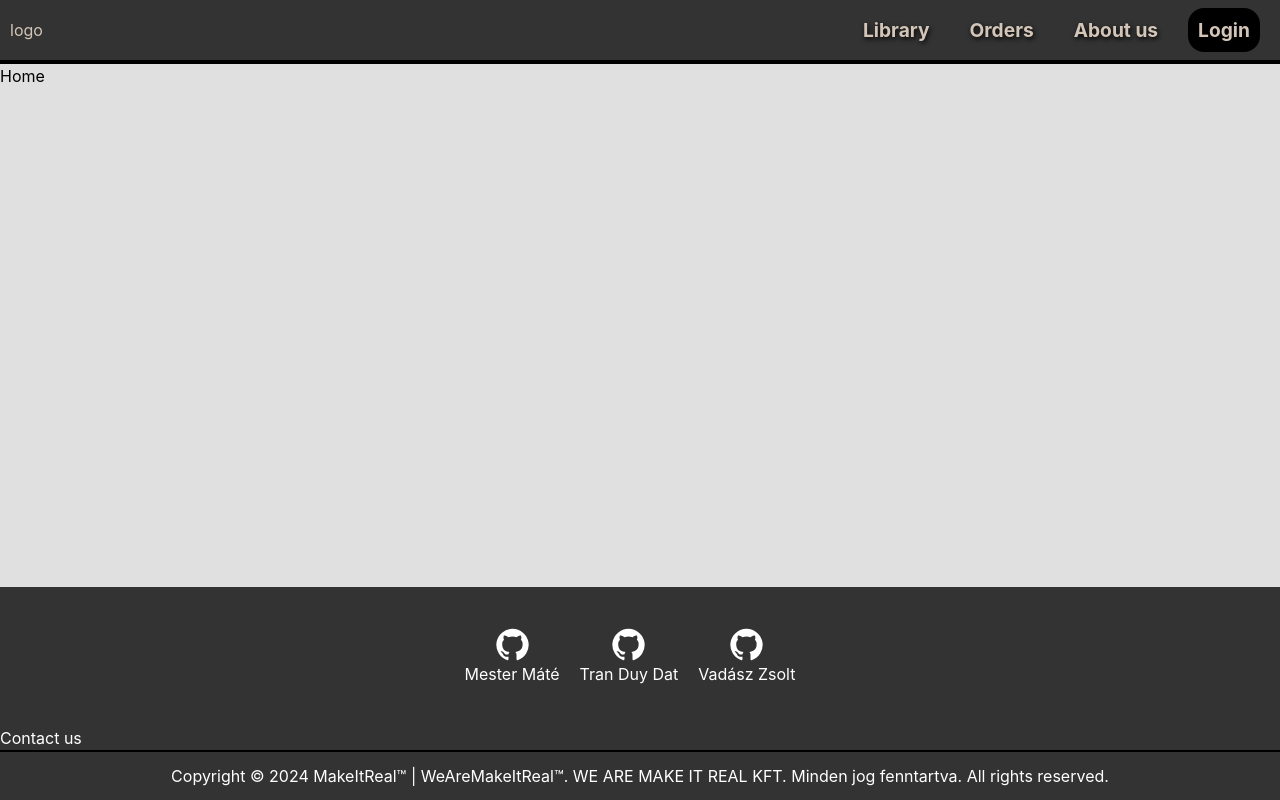
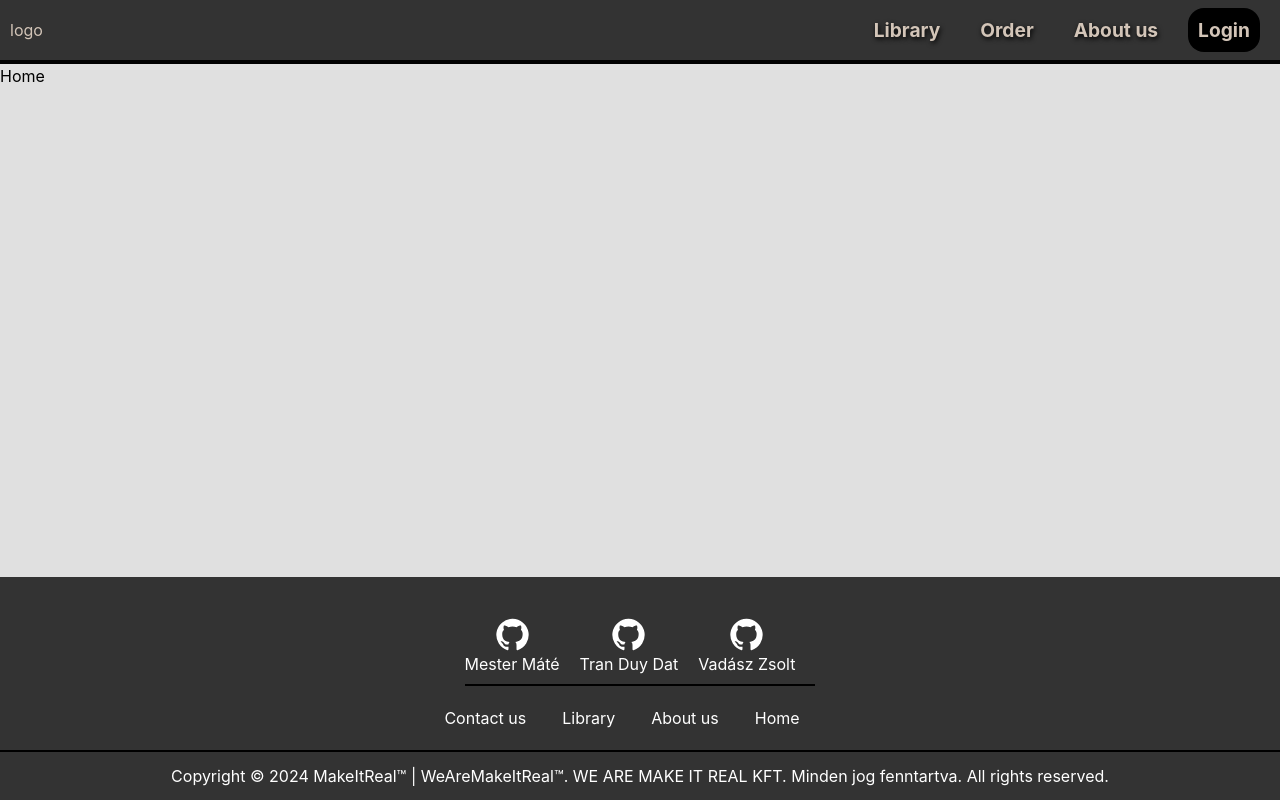
Before and after one commit to TranRobi/VizsgaRemek_MakeItReal, a React (Create React App) app in the folder frontend/: page / in a window 1280 px wide. Built offline with nearby package versions, Linux system fonts and the light colour scheme.

Commit message:
added links to footer

```diff
--- a/frontend/src/App.js
+++ b/frontend/src/App.js
@@ -7,6 +7,7 @@ import Library from "./Pages/Library/Library.js";
 import Register from "./Pages/Register/Register.js";
 import Order from "./Pages/Order/Order.js";
 import ContactUs from "./Pages/ContactUs/ContactUs.js";
+import AboutUs from "./Pages/AboutUs/AboutUs.js";
 function App() {
 	return (
 		<div className="App">
@@ -19,6 +20,7 @@ function App() {
 						<Route path="/register" element={<Register />} />
 						<Route path="/order" element={<Order />} />
 						<Route path="/contactus" element={<ContactUs />} />
+						<Route path="/aboutus" element={<AboutUs />} />
 					</Routes>
 				</div>
 			</BrowserRouter>
--- /dev/null
+++ b/frontend/src/Pages/AboutUs/AboutUs.js
@@ -0,0 +1,16 @@
+import React from "react";
+
+import Navbar from "../../components/Navbar/Navbar";
+import Footer from "../../components/Footer/Footer";
+
+function AboutUs() {
+	return (
+		<>
+			<Navbar />
+			<div>About Us</div>
+			<Footer />
+		</>
+	);
+}
+
+export default AboutUs;
--- a/frontend/src/components/Footer/Footer.js
+++ b/frontend/src/components/Footer/Footer.js
@@ -4,7 +4,7 @@ import GitHubIcon from "@mui/icons-material/GitHub";
 function Footer() {
 	return (
 		<div className="text-white gray w-full h-fit absolute left-0 bottom-0 pt-10 ">
-      <div className="w-fit m-auto flex justify-between pb-10">
+			<div className="w-fit m-auto flex justify-between pb-2 border-b-2 border-black">
 				<div className="text-center mr-5">
 					<a
 						href="https://github.com/GitHubUserName132"
@@ -13,8 +13,8 @@ function Footer() {
 						className="hover:text-black transition ease-in-out delay-75 hover:-translate-y-1 hover:scale-110 duration-300"
 					>
 						<GitHubIcon fontSize="large" />
+						<h3 className="hover:text-black">Mester Máté</h3>
 					</a>
-          <h3 className="hover:text-black">Mester Máté</h3>
 				</div>
 				<div className="text-center mr-5">
 					<a
@@ -35,14 +35,31 @@ function Footer() {
 						className="hover:text-black transition ease-in-out delay-75 hover:-translate-y-1 hover:scale-110 duration-300"
 					>
 						<GitHubIcon fontSize="large" />
+						<h3 className="hover:text-black">Vadász Zsolt</h3>
 					</a>
-          <h3 className="hover:text-black">Vadász Zsolt</h3>
 				</div>
 			</div>
-      <div>
-        <ul>
+			<div className="h-fit w-fit m-auto p-5">
+				<ul className="flex">
 					<li>
-            <a href="/contactus">Contact us</a>
+						<a href="/contactus" className="mr-9 hover:text-black transition ">
+							Contact us
+						</a>
+					</li>
+					<li>
+						<a href="/library" className="mr-9 hover:text-black transition ">
+							Library
+						</a>
+					</li>
+					<li>
+						<a href="/aboutus" className="mr-9 hover:text-black transition ">
+							About us
+						</a>
+					</li>
+					<li>
+						<a href="/" className="mr-9 hover:text-black transition ">
+							Home
+						</a>
 					</li>
 				</ul>
 			</div>
--- a/frontend/src/components/Navbar/Navbar.js
+++ b/frontend/src/components/Navbar/Navbar.js
@@ -14,11 +14,11 @@ function Navbar() {
 					</li>
 					<li>
 						<a href="/order">
-              Orders<span></span>
+							Order<span></span>
 						</a>
 					</li>
 					<li>
-            <a href="https://youtube.com">
+						<a href="/aboutus">
 							About us<span></span>
 						</a>
 					</li>
```
Lines whose indentation alone changed are shown as unchanged.
